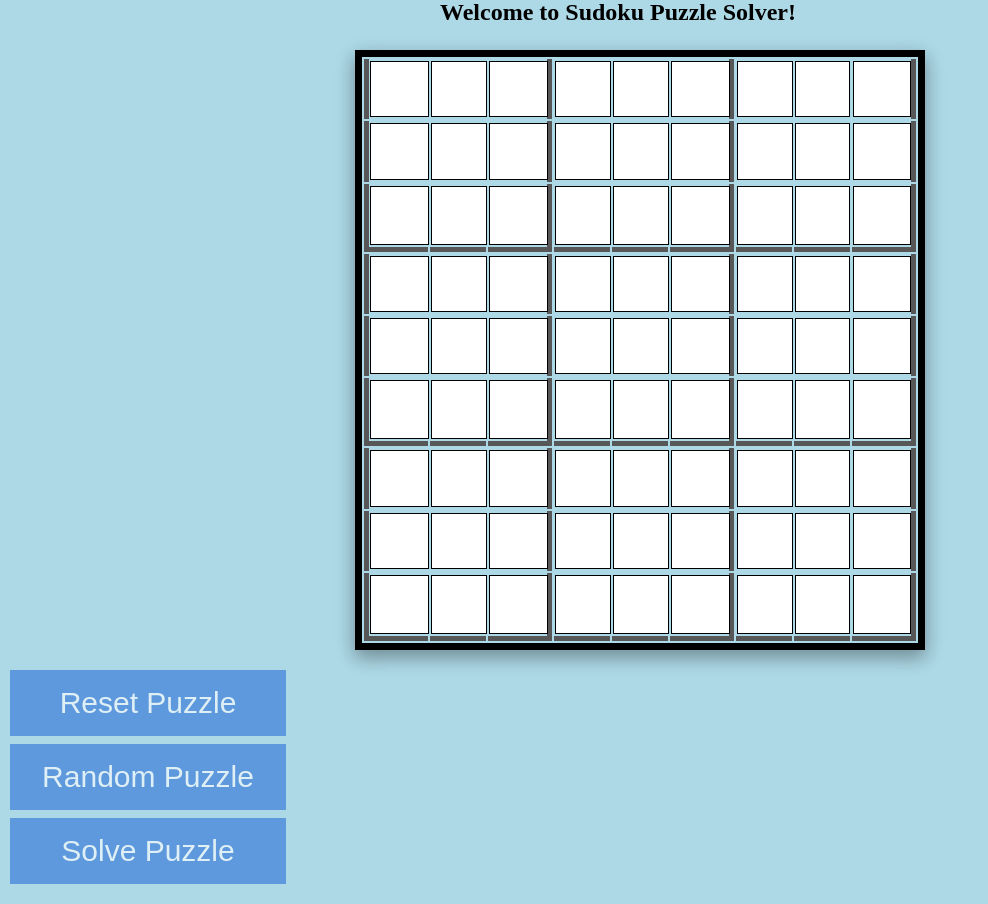
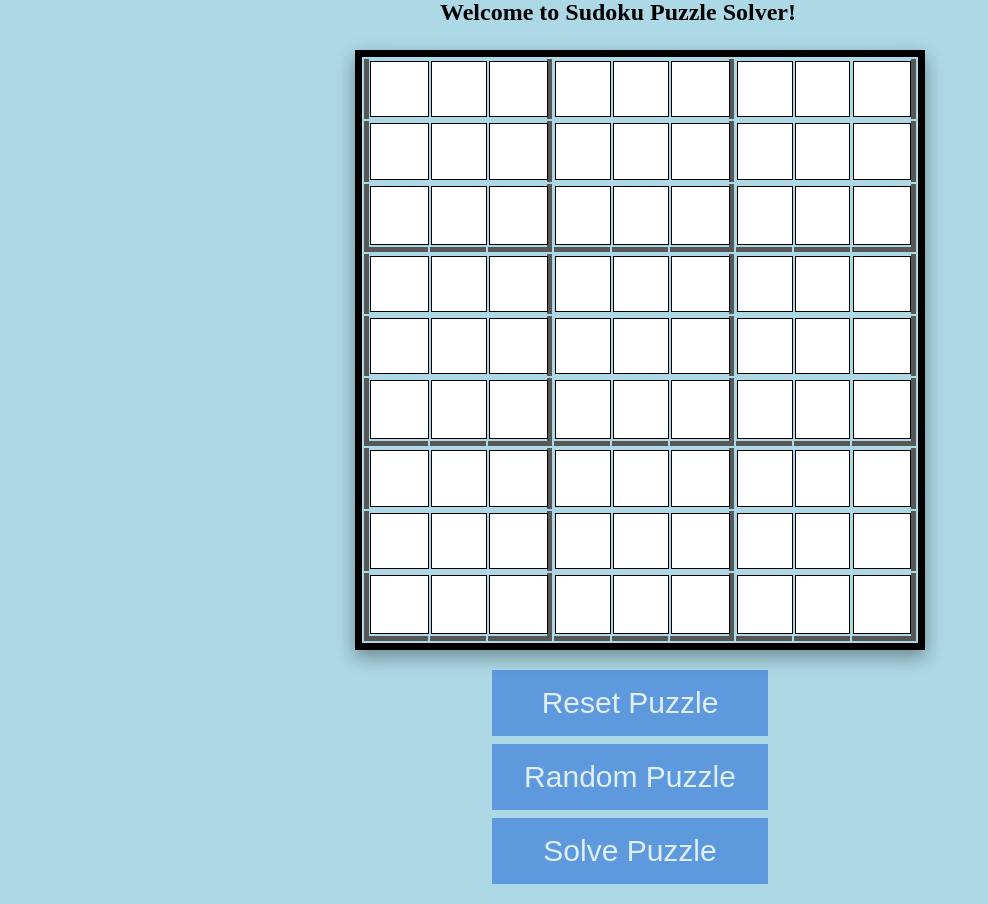
Before and after one commit to keveniskander/CP476-FinalProject, a Flask app: page / in a window 1280 px wide. Shown: the part 25-929 px from the top of the page, without its empty margins (0-988 px from the left). Run offline with Flask 2, Linux system fonts and the light colour scheme; some libraries are stand-ins or nearby versions.

Commit message:
css styling reverted

```diff
--- a/templates/sudoku.html
+++ b/templates/sudoku.html
@@ -5,9 +5,8 @@
 </head>
 
 <body>
-<div class="wrapper" style="display: inline-blcok;">
-<div style= "position: relative display: inline-block;">
-<h2 style="align-self:center; width: 400px; margin:1em auto; ">Welcome to Sudoku Puzzle Solver!</h2>
+<div>
+<h2 style="align-self:center; width: 400px; margin:1em auto;">Welcome to Sudoku Puzzle Solver!</h2>
 
 <table>
     <td ><input type="text" maxlength="1" class="cell" ></td>
@@ -130,14 +129,13 @@
 
     </table>
 </div>
-    <div style="align-self:center; width: 300px; margin:1em auto position: relative, display: inline-block, top: -300px;">
+    <div style="align-self:center; width: 300px; margin:1em auto;">
         <input type="button" value="Reset Puzzle" onclick="reset()" >
         <input type="button" value="Random Puzzle" onclick="callRand()">
         <input type="button" value="Solve Puzzle" onclick="callAPI()" >
         <p id="me">{{name}}</p>
 
     </div>
-</div>
     <script src="https://ajax.googleapis.com/ajax/libs/jquery/1.11.3/jquery.min.js">    </script>
 
 <script type="text/javascript">
```
